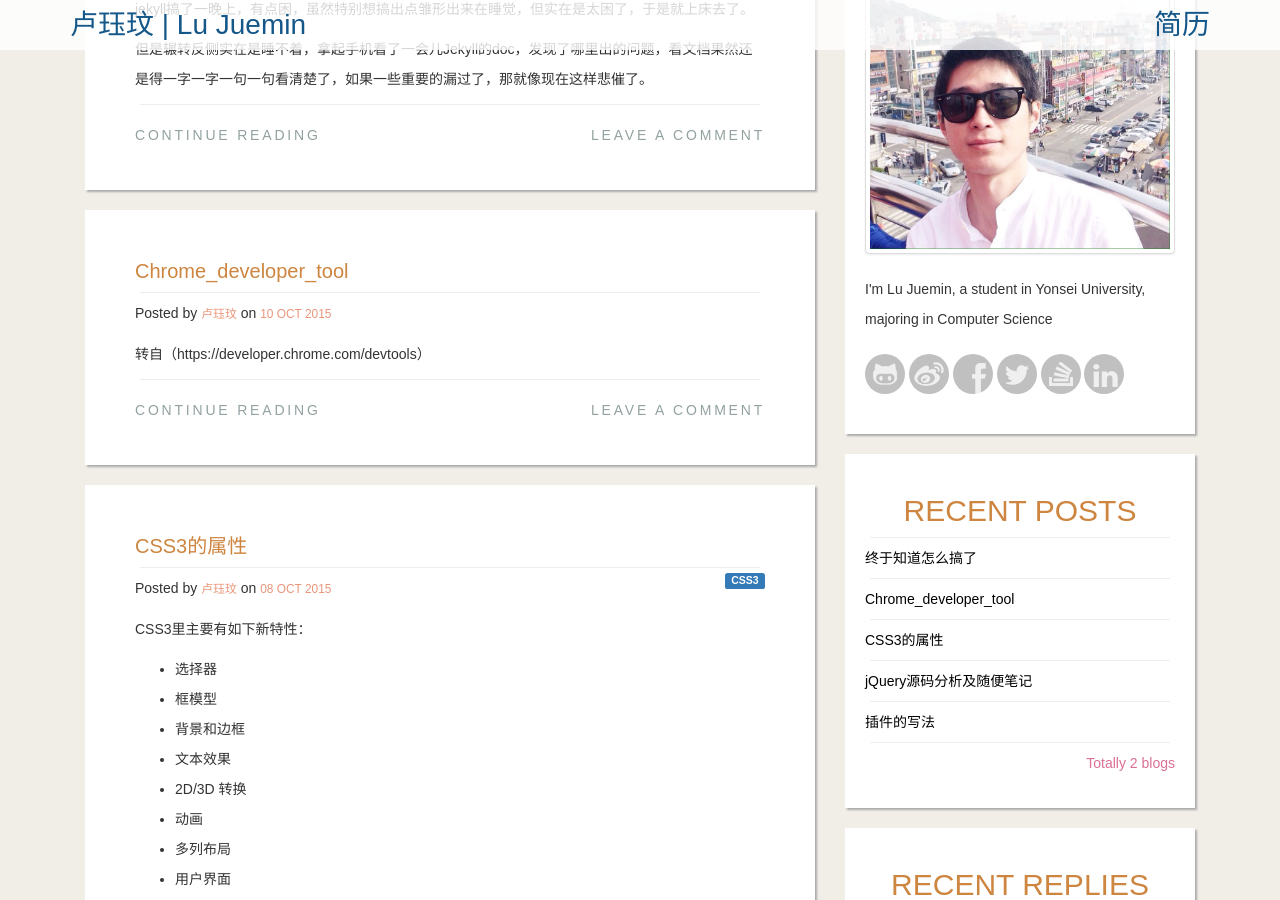
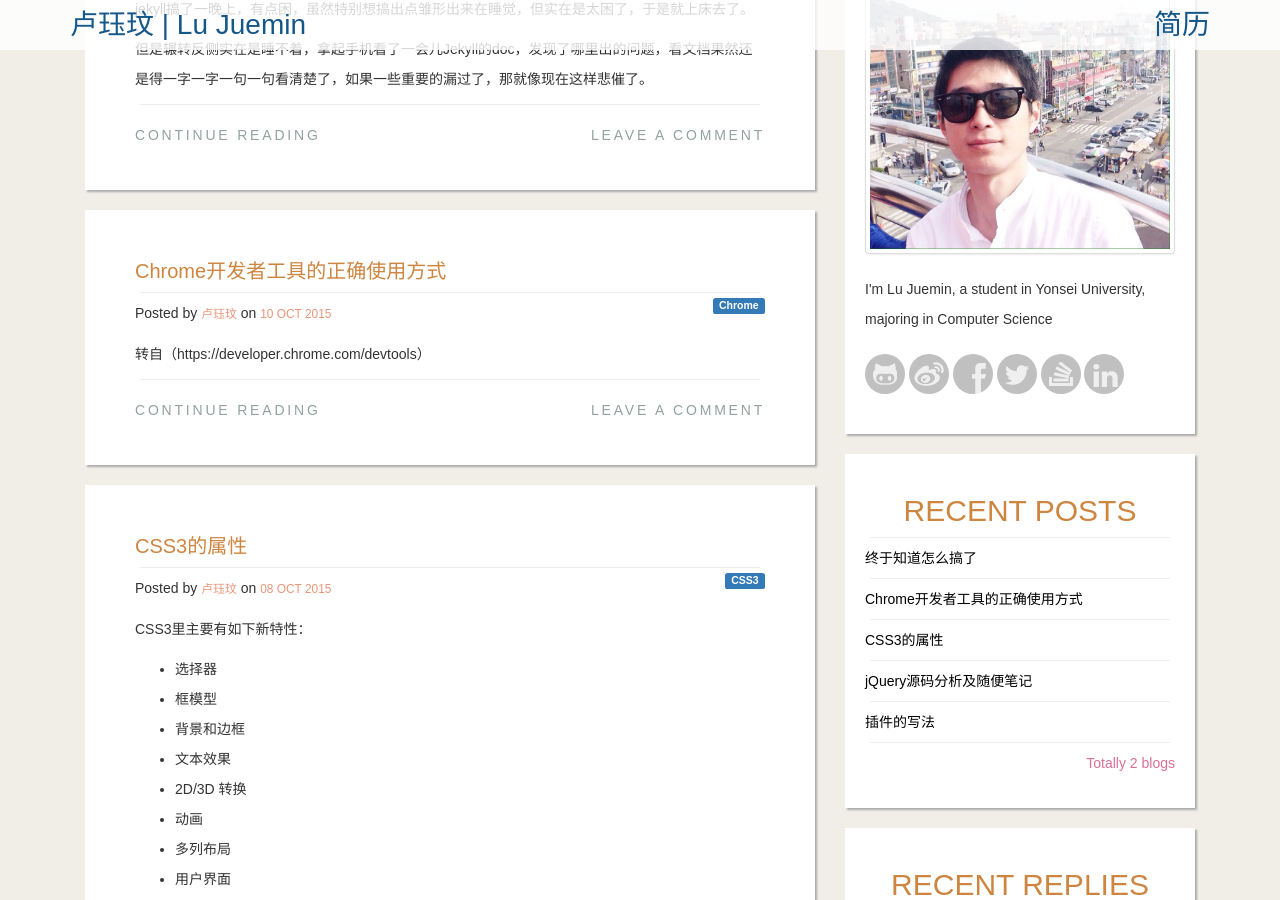
Before and after one commit to juemin90/juemin90.github.io, a Jekyll site: the page built from index.html, in a window 1280 px wide and 900 px high, scrolled down 335 px. Built offline with Jekyll 4.4.1, drawn with Linux system fonts in a browser that asks for light colours; nearby versions of some CDN libraries.

Commit message:
post added

```diff
--- a/_posts/2015-10-10-chrome_developer_tool.html
+++ b/_posts/2015-10-10-chrome_developer_tool.html
@@ -1,3 +1,8 @@
+---
+layout: default
+title: Chrome开发者工具的正确使用方式
+theme: Chrome
+---
 <p>转自（https://developer.chrome.com/devtools）</p>
 
 <p>The Chrome Developer Tools (DevTools for short), are a set of web authoring and debugging tools built into Google Chrome. The DevTools provide web developers deep access into the internals of the browser and their web application. Use the DevTools to efficiently track down layout issues, set JavaScript breakpoints, and get insights for code optimization.</p>
```
